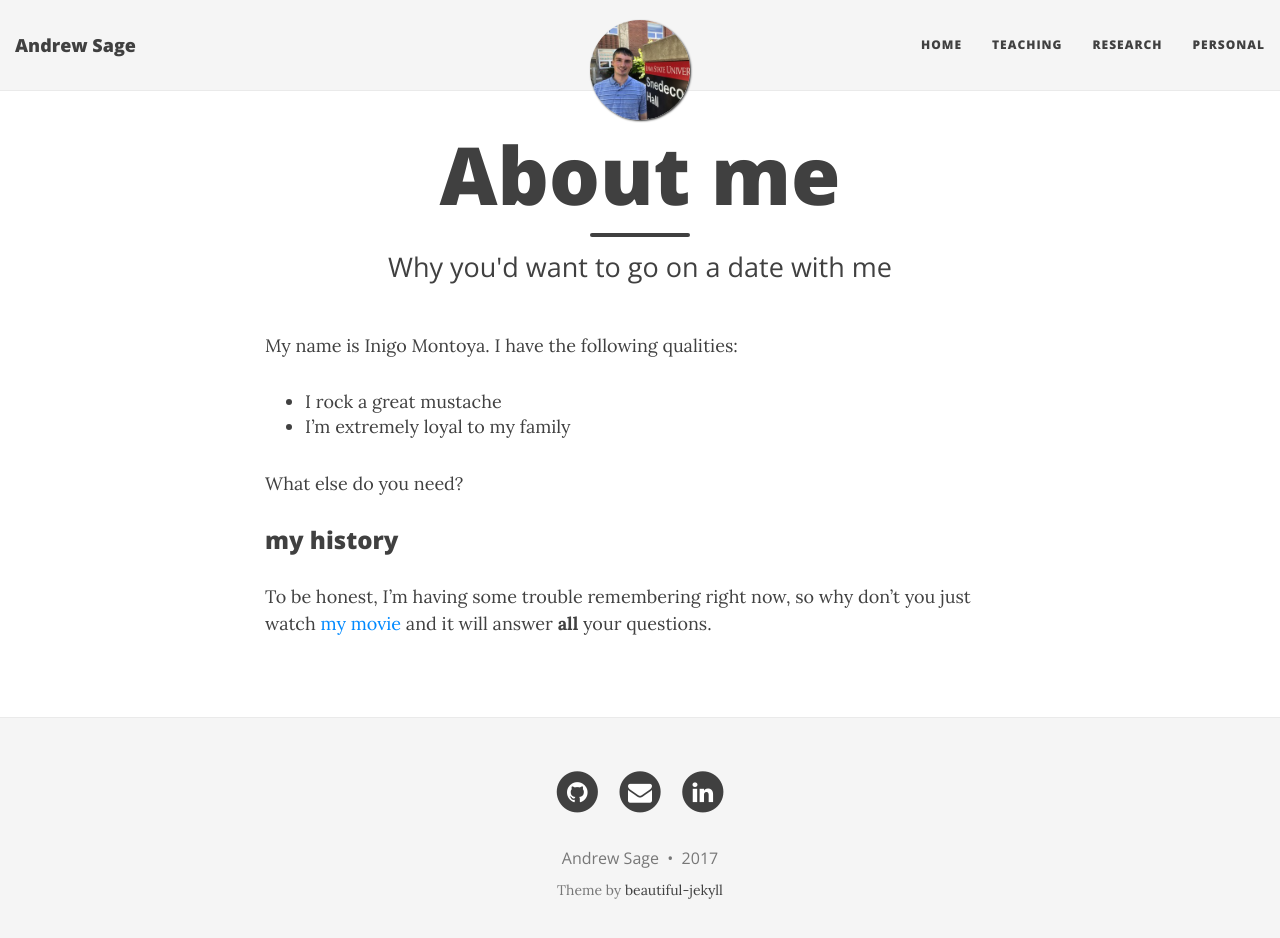
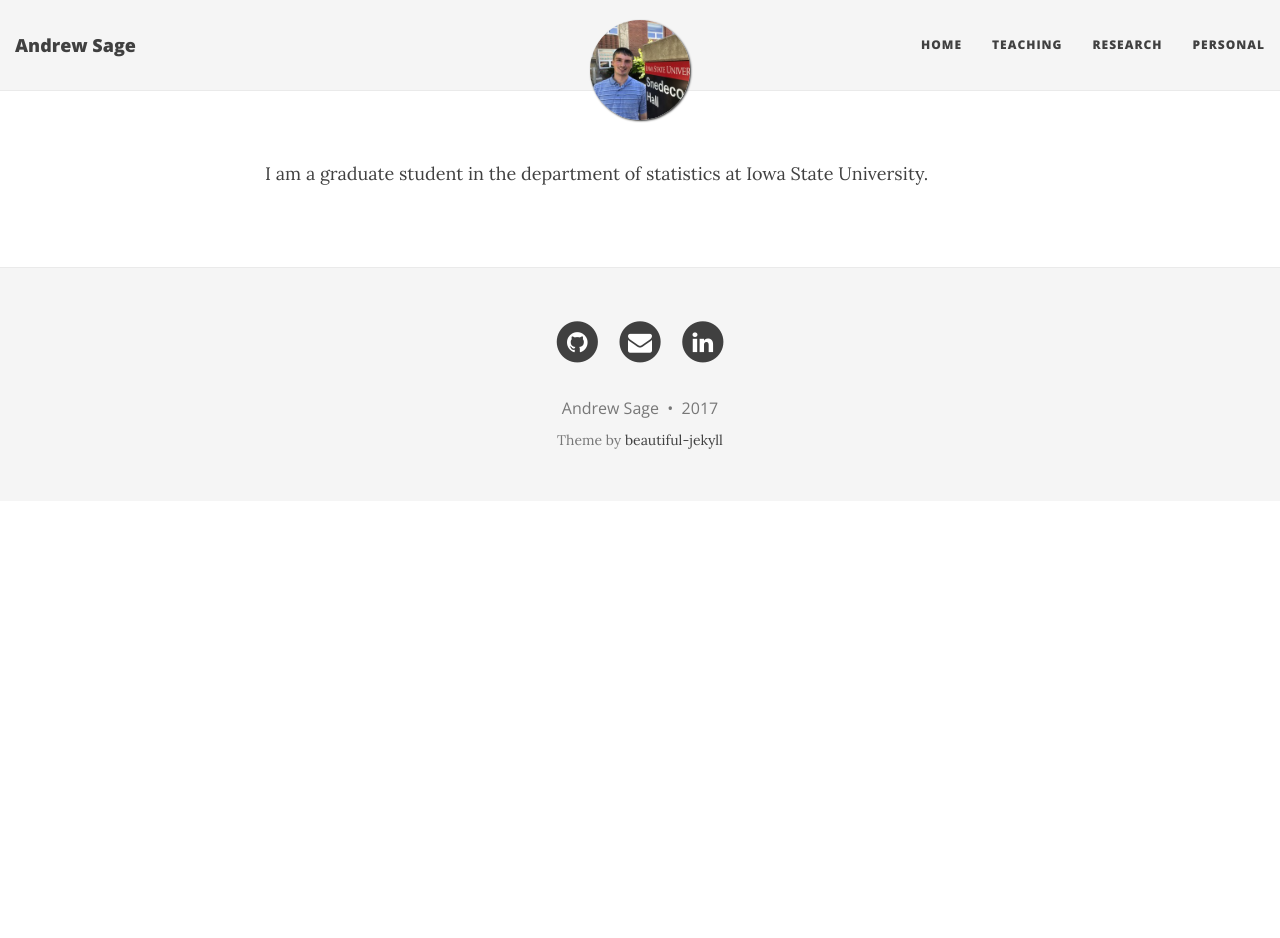
Before and after one commit to AndrewjSage/andrewjsage.github.io, a Jekyll site: the page built from personal.md, in a window 1280 px wide and 951 px high. Shown: the top 938 px of the window. Built offline with Jekyll 4.4.1, drawn with Linux system fonts in a browser that asks for light colours; nearby versions of some CDN libraries.

Commit message:
updated personal

```diff
--- a/personal.md
+++ b/personal.md
@@ -1,16 +1,5 @@
 ---
 layout: page
-title: About me
-subtitle: Why you'd want to go on a date with me
 ---
 
-My name is Inigo Montoya. I have the following qualities:
-
-- I rock a great mustache
-- I'm extremely loyal to my family
-
-What else do you need?
-
-### my history
-
-To be honest, I'm having some trouble remembering right now, so why don't you just watch [my movie](http://en.wikipedia.org/wiki/The_Princess_Bride_%28film%29) and it will answer **all** your questions.
+I am a graduate student in the department of statistics at Iowa State University.
```
